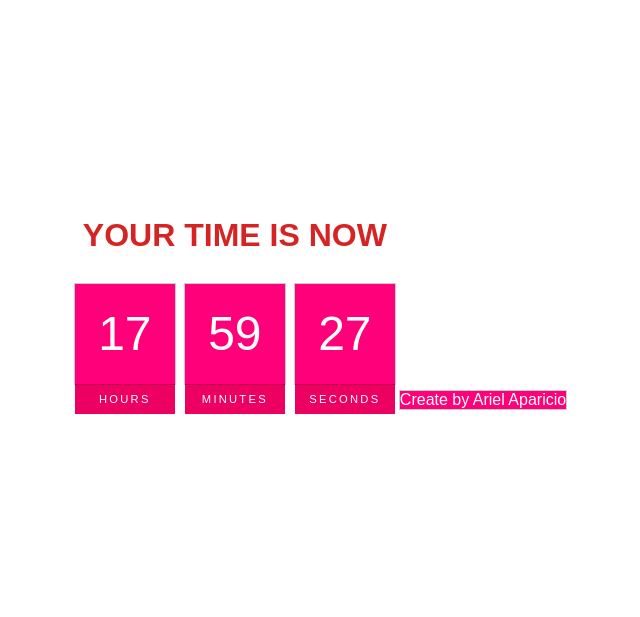
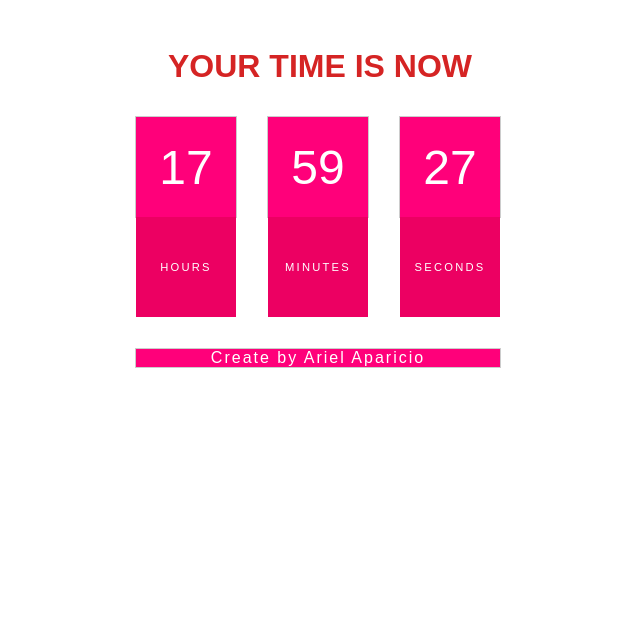
Before and after one commit to Arielparicio28/reloj-digital, a plain HTML site: page index.html in a window 1280 px wide. Shown: the whole page, without its empty margins (322-962 px from the left). Drawn offline with Linux system fonts and the light colour scheme.

Commit message:
Refactorizando y Readme

```diff
--- a/index.html
+++ b/index.html
@@ -14,8 +14,9 @@
         <div><span id="minutes">00</span><span>Minutes</span></div>
         <div><span id="seconds">00</span><span>Seconds</span></div>
       </div>
+      <footer>Create by Ariel Aparicio</footer>
     </div>
-    <footer class="footer">Create by Ariel Aparicio</footer>
+
     <script src="index.js"></script>
   </body>
 </html>
--- a/style.css
+++ b/style.css
@@ -9,15 +9,16 @@ body{
     display:flex;
     justify-content: center;
     align-items: center;
-    min-height: 100vh;
+    margin:2rem
 }
 
 #clock h1 {
-    display:block;
-    position:relative;
+    display:flex;
+    align-items:center;
     color: #d52424;
     text-align: center;
-    margin: 30px 0;
+    margin:1rem;
+    margin-left:3rem
 }
 
 #clock #time {
@@ -25,14 +26,10 @@ body{
 }
 
 #clock #time div {
-    position: relative;
-    margin: 0 5px;
-    margin-bottom: 200px;
+    margin:1rem
 }
 
 #clock #time div span {
-    position: relative;
-    display: block;
     width: 100px;
     height: 100px;
     background: #ff007a;
@@ -47,7 +44,6 @@ body{
 }
 
 #clock #time div span:nth-child(2) {
-    height: 30px;
     font-size: 0.7em;
     letter-spacing: 0.2em;
     font-weight: 500;
@@ -57,15 +53,14 @@ body{
     text-transform: uppercase;
 }
 
-.footer{
-    position: relative;
-    display: block;
+footer{
+    display: flex;
+    justify-content: center;
+    align-items: center;
     background: #ff007a;
     color: #fff;
     font-weight: 300;
-    display: flex;
-    justify-content: center;
-    align-items: center;
-
     box-shadow: 0 0 0 1px rgba(0,0,0,0.2);
+   margin:1rem ;
+    letter-spacing:2px
 }
```
Also changed, not shown: Captura de pantalla 2023-08-26 195224.png (added), 1 other file.
